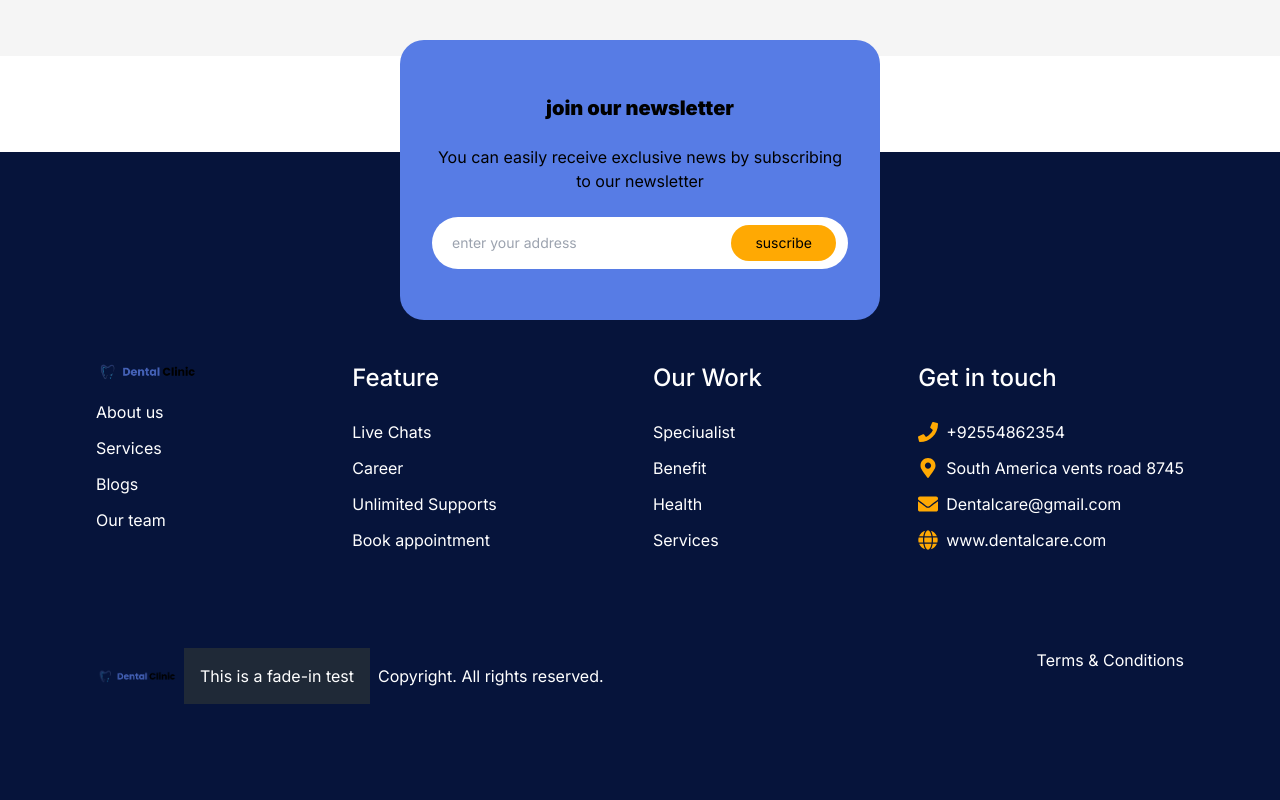
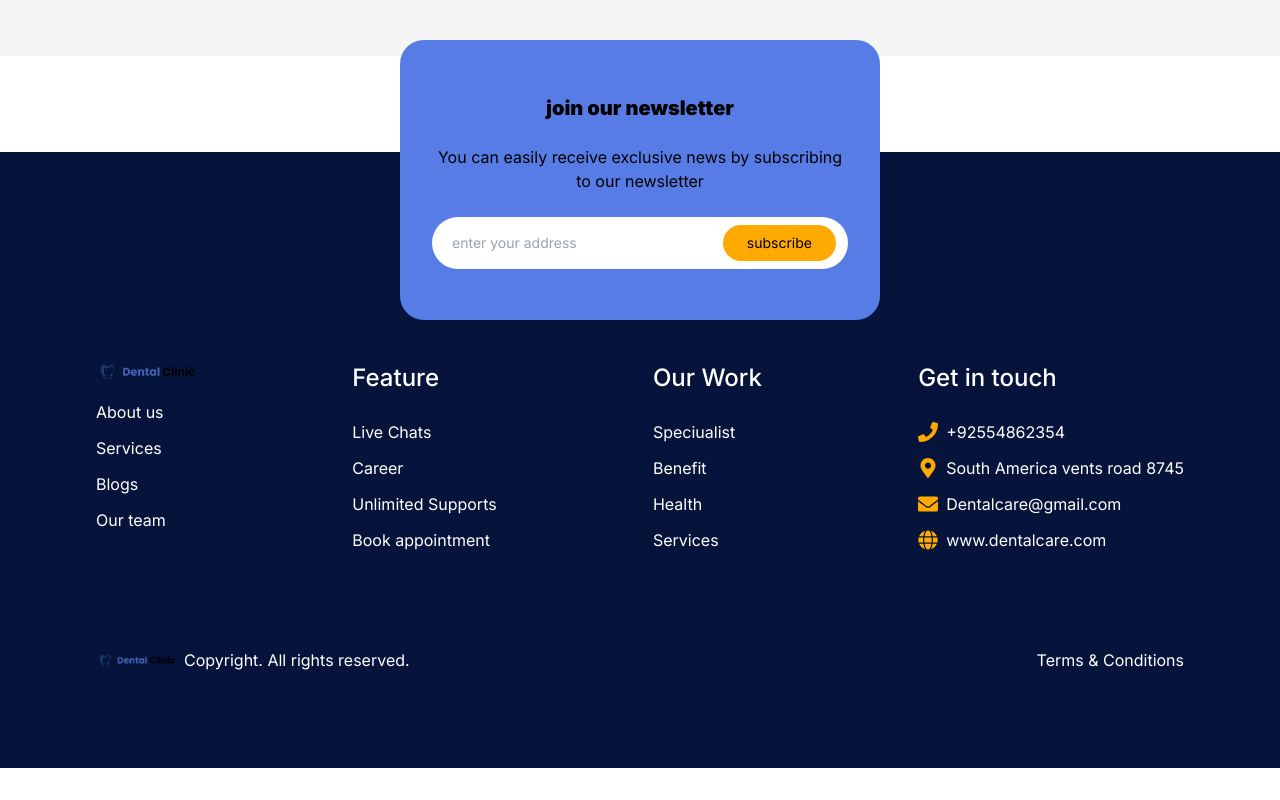
Before and after one commit to Klight96/dental-clinic, a Next.js app: page /about in a window 1280 px wide. Shown: the part 1911-2711 px from the top of the page. After the commit the page ends 2679 px from the top, so only its background shows below. Built offline with nearby package versions, Linux system fonts and the light colour scheme; a web font is replaced by a local one.

Commit message:
adjust the suscribe button

```diff
--- a/components/Footer.jsx
+++ b/components/Footer.jsx
@@ -2,13 +2,6 @@ import { footerLinks } from "@/constants";
 
 import Image from "next/image";
 
-const TestFadeIn = () => {
-  return (
-    <div className="animate-fadeIn p-4 bg-gray-800 text-white">
-      This is a fade-in test
-    </div>
-  );
-};
 
 
 const Footer = () => {
@@ -18,10 +11,19 @@ const Footer = () => {
         <div className=" w-full">
           <div className="flex flex-col xl:mt-6 justify-center items-center text-black gap-6">
             <h1 className="text-xl font-black">join our newsletter</h1>
-            <p className=" text-md text-center">You can easily receive exclusive news by subscribing to our newsletter</p>
-            <div className="bg-white rounded-full flex justify-between px-3 py-2 items-center w-full">
-              <input className='ml-2 text-sm text-black' type="text" placeholder="enter your address" />
-              <button className="rounded-full text-sm bg-primary-100 px-6 py-2 ">suscribe</button>
+            <p className=" text-md text-center">
+              You can easily receive exclusive news by subscribing to our
+              newsletter
+            </p>
+            <div className="bg-white rounded-full flex flex-wrap sm:flex-nowrap justify-between px-3 py-2 items-center w-full">
+              <input
+                className="flex-grow ml-2 text-sm text-black"
+                type="text"
+                placeholder="enter your address"
+              />
+              <button className="mt-2 sm:mt-0 rounded-full text-sm bg-primary-100 px-6 py-2">
+                subscribe
+              </button>
             </div>
           </div>
         </div>
@@ -52,8 +54,12 @@ const Footer = () => {
                         className="mt-3 flex items-center font-montserrat text-base leading-normal text-white transition-transform transform hover:scale-105"
                         key={link.name}
                       >
-                        {link.icon && <link.icon className="w-5 h-5 mr-2 text-primary-100" />}
-                        <a href={link.link} className="hover:underline">{link.name}</a>
+                        {link.icon && (
+                          <link.icon className="w-5 h-5 mr-2 text-primary-100" />
+                        )}
+                        <a href={link.link} className="hover:underline">
+                          {link.name}
+                        </a>
                       </li>
                     ))}
                   </ul>
@@ -71,7 +77,7 @@ const Footer = () => {
                 height={40}
                 className="rounded-full m-0"
               />
-              <TestFadeIn />
+
               <p>Copyright. All rights reserved.</p>
             </div>
             <p className="font-montserrat cursor-pointer">Terms & Conditions</p>
```
